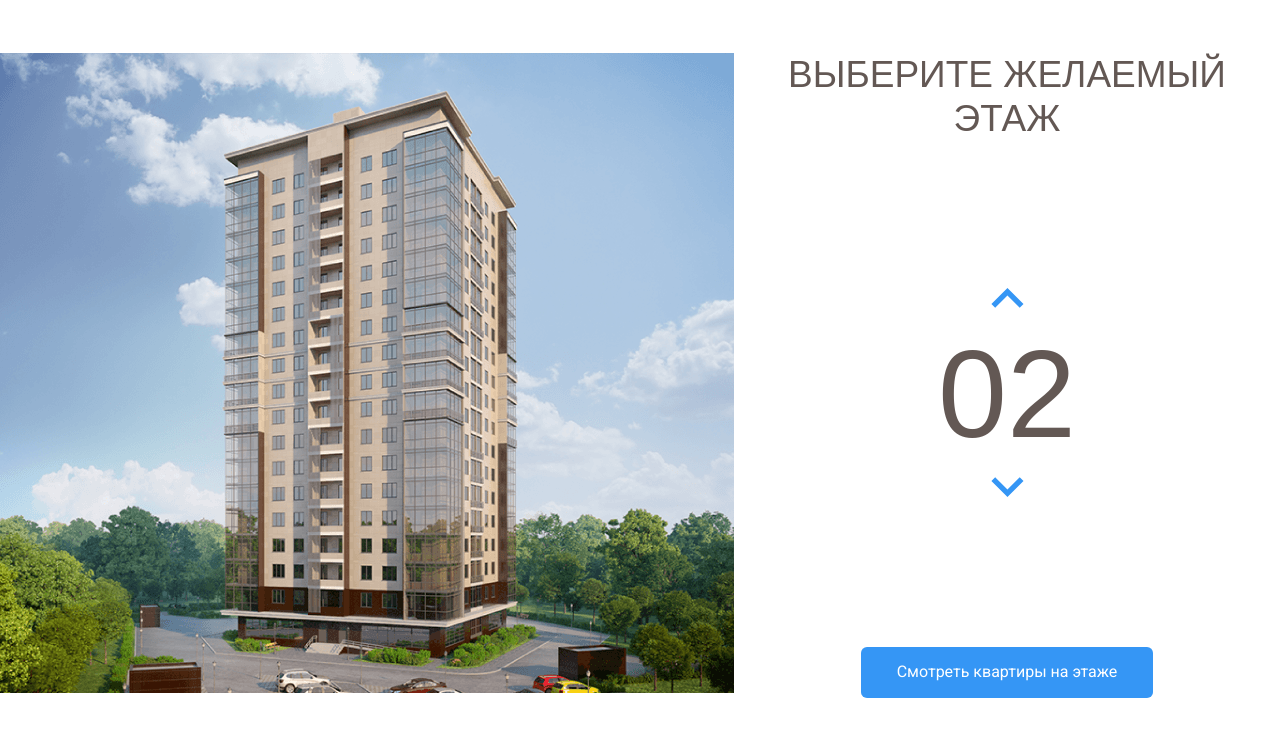
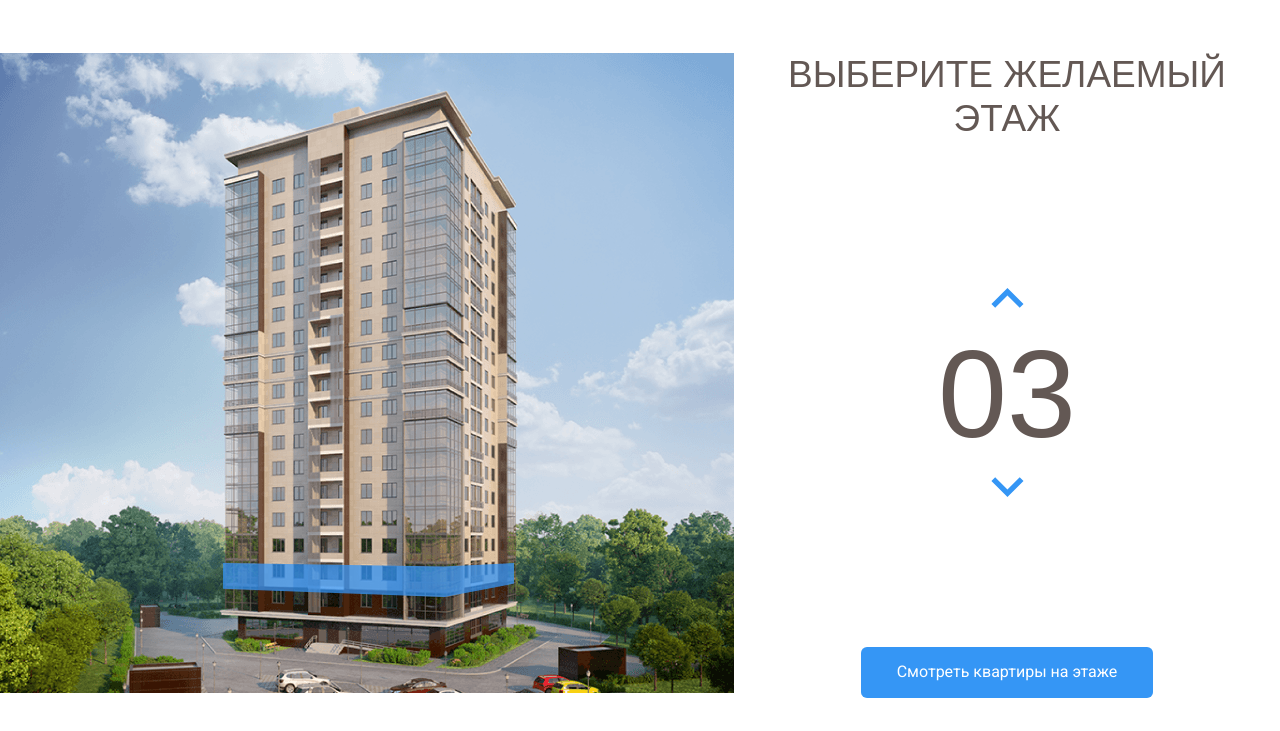
Before and after one commit to ktjybl/melody1, a plain HTML site: page index.html in a window 1280 px wide. Both pictures are taken after a click on the button 1007 px from the left and 368 px from the top of the page. Shown: the part 69-800 px from the top of the page. Drawn offline with nearby package versions, Linux system fonts and the light colour scheme.

Commit message:
Add files via upload

```diff
--- a/css/style.css
+++ b/css/style.css
@@ -82,6 +82,9 @@ body{
 .home-image path:hover{
     opacity: 1;
 }
+path.current-floor{
+    opacity: 1;
+}
 .counter-group{
     display: flex;
     flex-direction: column;
--- a/index.html
+++ b/index.html
@@ -53,23 +53,23 @@
                 </pattern>
                 <image id="image0" width="740" height="640" xlink:href="img/home.png"/>
                 </defs>
-                <path d="M222 536.783L443.561 544.899L513 531V553.014L444.264 573L222 561.841V536.783Z" fill="#3595F6" fill-opacity="0.75"/>
-                <path d="M223 535.758V510L444.06 513.4L514 510V530.606L444.461 544L223 535.758Z" fill="#3595F6" fill-opacity="0.75"/>
-                <path d="M223 508.833V483H444.762H514V506.767L445.766 514L223 508.833Z" fill="#3595F6" fill-opacity="0.75"/>
-                <path d="M223 484V458.739L445.066 455L513 461.77V484H444.765" fill="#3595F6" fill-opacity="0.75"/>
-                <path d="M223 457.935V431.372L445.264 428L514 439.238V461L444.762 454.155L223 457.935Z" fill="#3595F6" fill-opacity="0.75"/>
-                <path d="M222 430.569V406.494L443.757 394L515 417.363V439L443.757 426.506L222 430.569Z" fill="#3595F6" fill-opacity="0.75"/>
-                <path d="M222 407.886V382.531L444.961 366L515 395.006V416L444.459 393.992L222 407.886Z" fill="#3595F6" fill-opacity="0.75"/>
-                <path d="M222 382.644V356.902L445.262 336L515 373.686V395L442.753 365.448L222 382.644Z" fill="#3595F6" fill-opacity="0.75"/>
-                <path d="M222 355.664V331.189L445.764 306L515 350.871V373L445.463 334.248L222 355.664Z" fill="#3595F6" fill-opacity="0.75"/>
-                <path d="M222 330.656V306.22L445.262 277L515 328.925V350L444.459 306.933L222 330.656Z" fill="#3595F6" fill-opacity="0.75"/>
-                <path d="M221 305.722V281.418L444.059 248L515 308.051V328L444.761 276.658L221 305.722Z" fill="#3595F6" fill-opacity="0.75"/>
-                <path d="M222 280.388V255.824L443.96 220L514 285.506V307L445.064 247.328L222 280.388Z" fill="#3595F6" fill-opacity="0.75"/>
-                <path d="M222 255.385V229.835L445.064 191L514 262.845V284L444.763 218.593L222 255.385Z" fill="#3595F6" fill-opacity="0.75"/>
-                <path d="M222 229.254V203.688L443.559 159L514 239.787V263L444.763 188.042L222 229.254Z" fill="#3595F6" fill-opacity="0.75"/>
-                <path d="M223 205.028V179.333L443.759 130L514 217.361V241L443.056 159.497L223 205.028Z" fill="#3595F6" fill-opacity="0.75"/>
-                <path d="M222 179.339V153.904L442.555 101L514 194.905V218L444.06 130.199L222 179.339Z" fill="#3595F6" fill-opacity="0.75"/>
-                <path d="M222 153.924V127.225L444.763 69L514 173.435V195L444.462 100.834L222 153.924Z" fill="#3595F6" fill-opacity="0.75"/>
+                <path data-floor="02" d="M222 536.783L443.561 544.899L513 531V553.014L444.264 573L222 561.841V536.783Z" fill="#3595F6" fill-opacity="0.75"/>
+                <path data-floor="03" d="M223 535.758V510L444.06 513.4L514 510V530.606L444.461 544L223 535.758Z" fill="#3595F6" fill-opacity="0.75"/>
+                <path data-floor="04" d="M223 508.833V483H444.762H514V506.767L445.766 514L223 508.833Z" fill="#3595F6" fill-opacity="0.75"/>
+                <path data-floor="05" d="M223 484V458.739L445.066 455L513 461.77V484H444.765" fill="#3595F6" fill-opacity="0.75"/>
+                <path data-floor="06" d="M223 457.935V431.372L445.264 428L514 439.238V461L444.762 454.155L223 457.935Z" fill="#3595F6" fill-opacity="0.75"/>
+                <path data-floor="07" d="M222 430.569V406.494L443.757 394L515 417.363V439L443.757 426.506L222 430.569Z" fill="#3595F6" fill-opacity="0.75"/>
+                <path data-floor="08" d="M222 407.886V382.531L444.961 366L515 395.006V416L444.459 393.992L222 407.886Z" fill="#3595F6" fill-opacity="0.75"/>
+                <path data-floor="09" d="M222 382.644V356.902L445.262 336L515 373.686V395L442.753 365.448L222 382.644Z" fill="#3595F6" fill-opacity="0.75"/>
+                <path data-floor="10" d="M222 355.664V331.189L445.764 306L515 350.871V373L445.463 334.248L222 355.664Z" fill="#3595F6" fill-opacity="0.75"/>
+                <path data-floor="11" d="M222 330.656V306.22L445.262 277L515 328.925V350L444.459 306.933L222 330.656Z" fill="#3595F6" fill-opacity="0.75"/>
+                <path data-floor="12" d="M221 305.722V281.418L444.059 248L515 308.051V328L444.761 276.658L221 305.722Z" fill="#3595F6" fill-opacity="0.75"/>
+                <path data-floor="13" d="M222 280.388V255.824L443.96 220L514 285.506V307L445.064 247.328L222 280.388Z" fill="#3595F6" fill-opacity="0.75"/>
+                <path data-floor="14" d="M222 255.385V229.835L445.064 191L514 262.845V284L444.763 218.593L222 255.385Z" fill="#3595F6" fill-opacity="0.75"/>
+                <path data-floor="15" d="M222 229.254V203.688L443.559 159L514 239.787V263L444.763 188.042L222 229.254Z" fill="#3595F6" fill-opacity="0.75"/>
+                <path data-floor="16" d="M223 205.028V179.333L443.759 130L514 217.361V241L443.056 159.497L223 205.028Z" fill="#3595F6" fill-opacity="0.75"/>
+                <path data-floor="17" d="M222 179.339V153.904L442.555 101L514 194.905V218L444.06 130.199L222 179.339Z" fill="#3595F6" fill-opacity="0.75"/>
+                <path data-floor="18" d="M222 153.924V127.225L444.763 69L514 173.435V195L444.462 100.834L222 153.924Z" fill="#3595F6" fill-opacity="0.75"/>
 
             </svg>
 
@@ -93,5 +93,7 @@
         </div>
         <!--/.main-info-->
     </main>
+<script src="https://code.jquery.com/jquery-3.6.0.min.js" integrity="sha256-/xUj+3OJU5yExlq6GSYGSHk7tPXikynS7ogEvDej/m4=" crossorigin="anonymous"></script>
+<script src="js/main.js"></script>
 </body>
 </html>
--- /dev/null
+++ b/js/main.js
@@ -0,0 +1,35 @@
+$(document).ready(function(){
+   var currentFloor=2;
+   var counterUp= $(".counter-up");
+   var counterDown= $(".counter-down");
+   var floorPath=$(".home-image path");
+
+
+   floorPath.on('mouseover', function(){
+      floorPath.removeClass("current-floor");
+      currentFloor=$(this).attr("data-floor");
+      $(".counter").text(currentFloor);
+   });
+
+   counterUp.on('click', function(){
+     if(currentFloor<18){
+      currentFloor++;
+      usCurrentFloor=currentFloor.toLocaleString('en-US',{minimumIntegerDigits:2,
+      useGroupping:false})
+      $(".counter").text(usCurrentFloor);
+      floorPath.removeClass("current-floor");
+      $(`[data-floor=${usCurrentFloor}]`).toggleClass("current-floor");
+      }
+   });
+
+   counterDown.on('click', function(){
+     if(currentFloor>2){
+      currentFloor--;
+      usCurrentFloor=currentFloor.toLocaleString('en-US',{minimumIntegerDigits:2,
+      useGroupping:false})
+      $(".counter").text(usCurrentFloor);
+      floorPath.removeClass("current-floor");
+      $(`[data-floor=${usCurrentFloor}]`).toggleClass("current-floor");
+      }
+   });
+});
```
